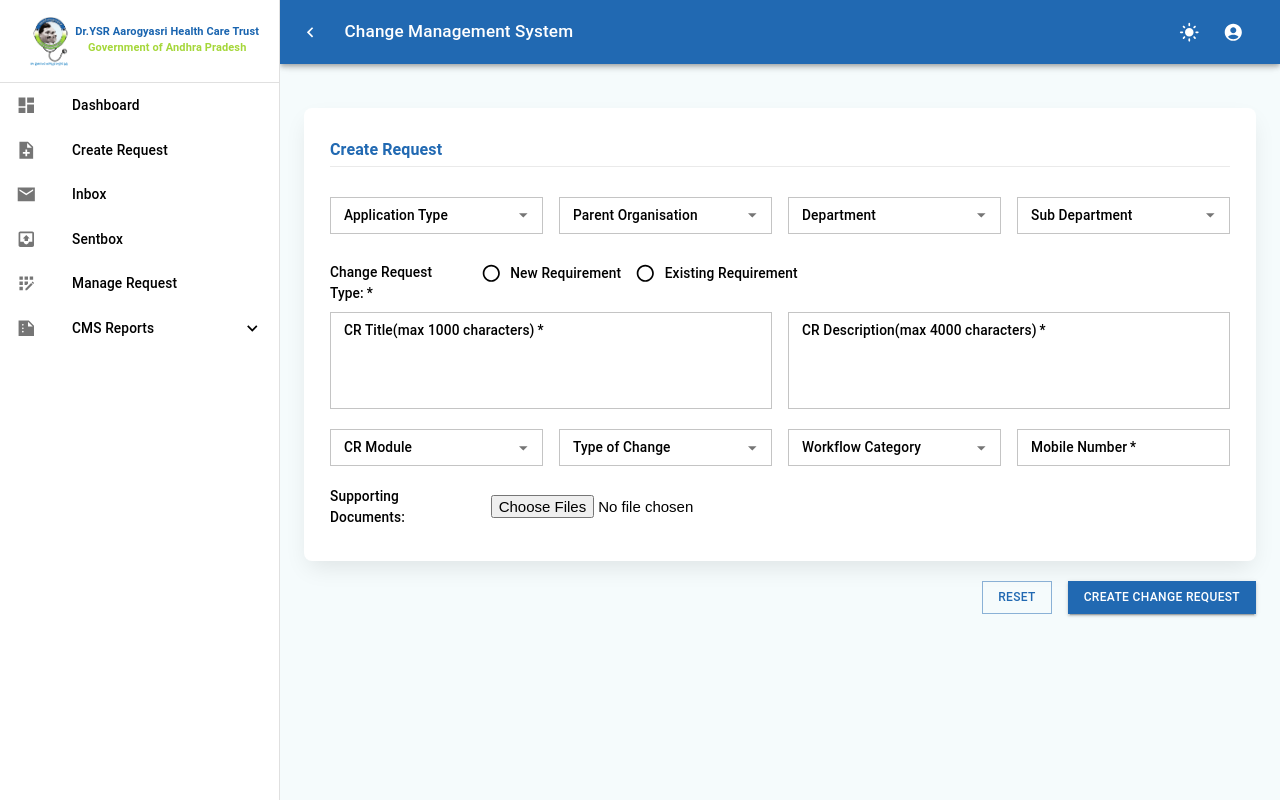
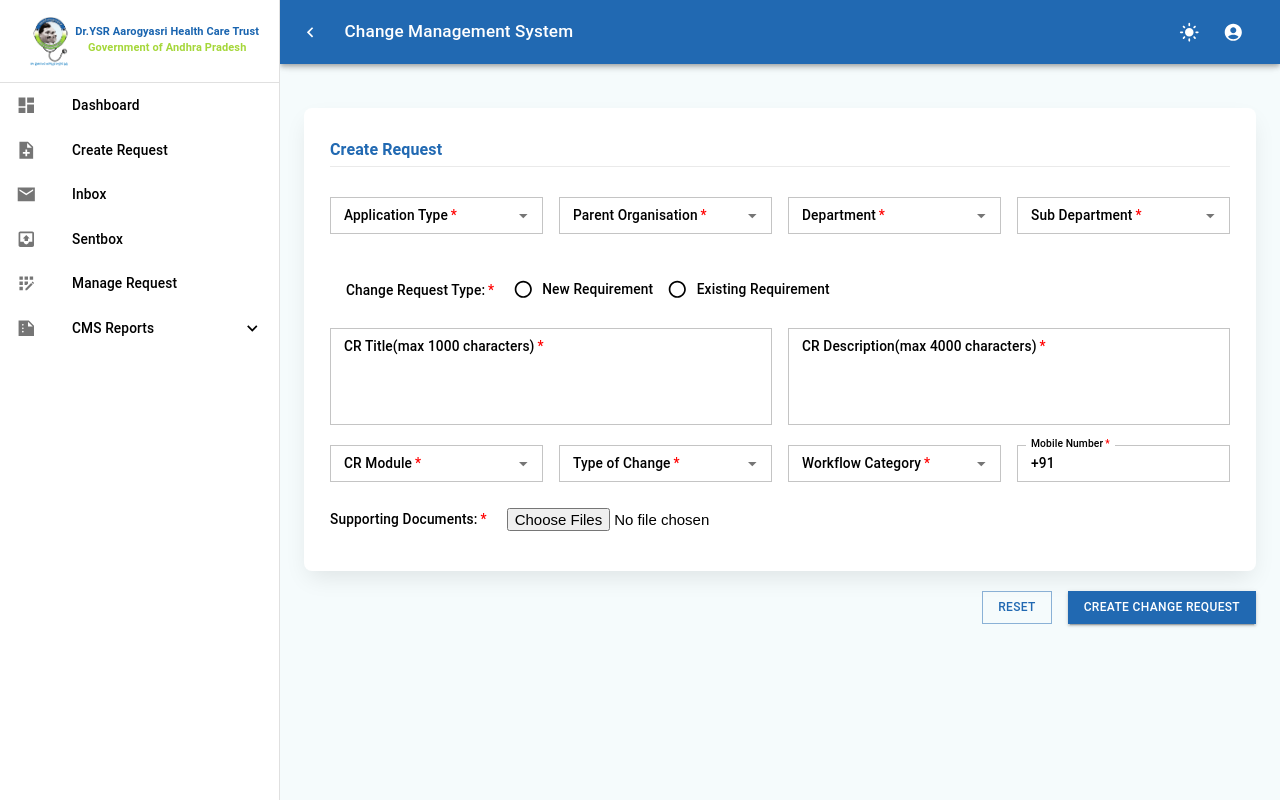
Before and after one commit to Sravani-Sravani/CMS, a React (Create React App) app: page /#/CreateRequest in a window 1280 px wide. Built offline with nearby package versions, Linux system fonts and the light colour scheme.

Commit message:
updated cms

```diff
--- a/src/components/CMSReport.js
+++ b/src/components/CMSReport.js
@@ -201,7 +201,7 @@ const CMSReport = () => {
 
             <Grid item xs={12} sm={3} md={3} lg={3}>
               <TextField
-                margin="normal"
+                margin="0"
                 required
                 fullWidth
                 id="crid"
@@ -224,7 +224,7 @@ const CMSReport = () => {
                 options={options}
                 sx={{ width: "100%"}}
                 renderInput={(params) => (
-                  <TextField {...params} label="State" />
+                  <TextField {...params} label="Status" />
                 )}
               />
             </Grid>
--- a/src/pages/CreateRequest.js
+++ b/src/pages/CreateRequest.js
@@ -1,10 +1,11 @@
 import * as React from 'react';
 import Avatar from '@mui/material/Avatar';
 import Button from '@mui/material/Button';
+import { createTheme, ThemeProvider } from '@mui/material';
 import CssBaseline from '@mui/material/CssBaseline';
 import TextField from '@mui/material/TextField';
 import FormControlLabel from '@mui/material/FormControlLabel';
-import Checkbox from '@mui/material/Checkbox';
+import Stack from '@mui/material/Stack';
 import Link from '@mui/material/Link';
 import Paper from '@mui/material/Paper';
 import Box from '@mui/material/Box';
@@ -16,7 +17,7 @@ import Header from "../layouts/Header";
 import Footer from "../layouts/Footer";
 import { useFormik } from "formik";
 import styled from "styled-components";
-
+import {InputAdornment} from "@mui/material";
 import Card from '@mui/material/Card';
 import CardActions from '@mui/material/CardActions';
 import CardContent from '@mui/material/CardContent';
@@ -25,6 +26,8 @@ import Radio from '@mui/material/Radio';
 import RadioGroup from '@mui/material/RadioGroup';
 import FormControl from '@mui/material/FormControl';
 import FormLabel from '@mui/material/FormLabel';
+import { useRef, useState } from 'react';
+
 
 import Autocomplete from '@mui/material/Autocomplete';
 
@@ -44,15 +47,50 @@ const WhiteBorderTextField = styled(TextField)`
   }
 `;
 function CreateRequest1() {
+  const aRef = useRef(null);
+
     const options = [
         { label: 'One', id: 1 },
         { label: 'Two', id: 2 },
       ];
       const name = 'Create Request'
+      const [at, setAt] = React.useState('');
+  const [po, setPo] = React.useState('');
+  const [dept, setDept] = React.useState('');
+  const [sub, setSub] = React.useState('');
+  const [rtn, setRtn] = React.useState(null);
+  const [rte, setRte] = React.useState(null);
+  const [crt, setCrt] = React.useState('');
+  const [crd, setCrd] = React.useState('');
+  const [crm, setCrm] = React.useState('');
+  const [tc, setTc] = React.useState('');
+  const [wfc, setWfc] = React.useState('');
+   const [mno, setMno] = React.useState('');
+
+  const resetForm = () =>{
+    setAt("")
+    setPo("")
+    setDept("")
+    setSub("")
+    setRtn(null)
+    setRte(null)
+    setCrt("")
+    setCrd("")
+    setCrm("")
+    setTc("")
+    setWfc("")
+    setMno("")
+    aRef.current.value = null;
+
+  }
+
+
+
     return(
         <>
         <Card>
             <CardContent>
+
             {/* <Typography variant="h4"  color="text.secondary" gutterBottom>
             Create Request
           </Typography> */}
@@ -70,53 +108,70 @@ function CreateRequest1() {
                <Autocomplete
                   disablePortal
 
-                  onChange={(event, value) => console.log(value)}
+                  value={at}
+                    onChange={(event, newValue)=>{
+                      setAt(newValue);
+                    }}
+
                   margin="normal"
                   fullWidth
                   size="small"
                   id="combo-box-demo"
                   options={options}
 
-                  renderInput={(params) => <TextField {...params} label="Application Type"/>}
+                  renderInput={(params) => <TextField {...params} label="Application Type" required/>}
                 />
             </Grid>
             <Grid item xs={12} sm={4} md={3} lg={3}>
               <Autocomplete
                   disablePortal
-                  onChange={(event, value) => console.log(value)}
+
+                  value={po}
+                    onChange={(event, newValue)=>{
+                      setPo(newValue);
+                    }}
+
                   margin="normal"
                   fullWidth
                   size="small"
                   id="combo-box-demo"
                   options={options}
 
-                  renderInput={(params) => <TextField {...params} label="Parent Organisation"/>}
+                  renderInput={(params) => <TextField {...params} label="Parent Organisation" required/>}
                 />
             </Grid>
             <Grid item xs={12} sm={4} md={3} lg={3}>
               <Autocomplete
                   disablePortal
-                  onChange={(event, value) => console.log(value)}
+                  value={dept}
+                    onChange={(event, newValue)=>{
+                      setDept(newValue);
+                    }}
+
                   margin="normal"
                   fullWidth
                   size="small"
                   id="combo-box-demo"
                   options={options}
 
-                  renderInput={(params) => <TextField {...params} label="Department"/>}
+                  renderInput={(params) => <TextField {...params} label="Department" required/>}
                 />
             </Grid>
             <Grid item xs={12} sm={4} md={3} lg={3}>
               <Autocomplete
                   disablePortal
-                  onChange={(event, value) => console.log(value)}
+                  value={sub}
+                  onChange={(event, newValue)=>{
+                    setSub(newValue);
+                  }}
+
                   margin="normal"
                   fullWidth
                   size="small"
                   id="combo-box-demo"
                   options={options}
 
-                  renderInput={(params) => <TextField {...params} label="Sub Department"/>}
+                  renderInput={(params) => <TextField {...params} label="Sub Department" required/>}
                 />
             </Grid>
                 </Grid>
@@ -128,15 +183,18 @@ function CreateRequest1() {
             columnSpacing={2}
             justify="flex-end"
             alignItems="center"
+            margin="0"
 
           >
-            <Grid item xs={12} sm={2} md={2} lg={2} >
-            <FormLabel id="demo-row-radio-buttons-group-label"  required>
+
+            <Grid item  xs={12} sm={2} md={2} lg={2} >
+
+            <FormLabel id="demo-row-radio-buttons-group-label"   required>
                   Change Request Type:
                 </FormLabel>
             </Grid>
             <Grid item  xs={12} sm={10} md={10} lg={10}>
-              <FormControl  >
+              <FormControl sx={{width:"max-content",ml:2,mt:2}} >
 
                 <RadioGroup
                   row
@@ -144,19 +202,27 @@ function CreateRequest1() {
                   name="row-radio-buttons-group"
                 >
                   <FormControlLabel
-                    value="female"
+                    value={rtn}
+                    defaultValue={rtn}
+                    onChange={(newValue) => setRtn(newValue.target.value)}
+
                     control={<Radio />}
                     label="New Requirement"
                   />
                   <FormControlLabel
-                    value="male"
+                    value={rte}
+                    defaultValue={rte}
+                    onChange={(newValue) => setRte(newValue.target.value)}
+
                     control={<Radio />}
                     label="Existing Requirement"
                   />
 
                 </RadioGroup>
               </FormControl>
+
             </Grid>
+
             </Grid>
             <Grid
             container
@@ -169,6 +235,8 @@ function CreateRequest1() {
           >
             <Grid item xs={12} sm={6} md={6} lg={6}>
               <TextField
+               value={crt}
+               onChange={(newValue) => setCrt(newValue.target.value)}
 
                 multiline
                 required
@@ -183,6 +251,8 @@ function CreateRequest1() {
             </Grid>
             <Grid item xs={12} sm={6} md={6} lg={6}>
               <TextField
+                value={crd}
+                onChange={(newValue) => setCrd(newValue.target.value)}
 
                 multiline
                 required
@@ -208,47 +278,69 @@ function CreateRequest1() {
                 <Grid item xs={12} sm={4} md={3} lg={3}>
                <Autocomplete
                   disablePortal
-                  onChange={(event, value) => console.log(value)}
+                  value={crm}
+                    onChange={(event,value) => {setCrm(value)}}
+
                   margin="normal"
                   fullWidth
                   size="small"
                   id="combo-box-demo"
                   options={options}
 
-                  renderInput={(params) => <TextField {...params} label="CR Module"/>}
+                  renderInput={(params) => <TextField {...params} label="CR Module" required/>}
                 />
             </Grid>
             <Grid item xs={12} sm={4} md={3} lg={3}>
               <Autocomplete
                   disablePortal
-                  onChange={(event, value) => console.log(value)}
+                  value={tc}
+                    onChange={(event,value) => {setTc(value)}}
+
                   margin="normal"
                   fullWidth
                   size="small"
                   id="combo-box-demo"
                   options={options}
 
-                  renderInput={(params) => <TextField {...params} label="Type of Change"/>}
+                  renderInput={(params) => <TextField {...params} label="Type of Change" required/>}
                 />
             </Grid>
             <Grid item xs={12} sm={4} md={3} lg={3}>
               <Autocomplete
                   disablePortal
-                  onChange={(event, value) => console.log(value)}
+                  value={wfc}
+                    onChange={(event,value) => {setWfc(value)}}
+
                   margin="normal"
                   fullWidth
                   size="small"
                   id="combo-box-demo"
                   options={options}
 
-                  renderInput={(params) => <TextField {...params} label="Workflow Category"/>}
+                  renderInput={(params) => <TextField {...params} label="Workflow Category" required/>}
                 />
             </Grid>
             <Grid item xs={12} sm={4} md={3} lg={3}>
             <TextField
                 margin="normal"
+                type="number"
                 required
                 fullWidth
+                value={mno}
+                onChange={(newValue) => setMno(newValue.target.value)}
+                InputProps={{
+                  startAdornment: <InputAdornment position="start">
+                     +91
+                     </InputAdornment>,
+                }}
+                  onKeyPress={(e) => {
+
+                    if (e?.key === '-' || e?.key === '+' ) {
+                      e.preventDefault();
+                    }
+
+                  }}
+
 
                 label="Mobile Number"
                 id="combo-box-demo"
@@ -270,21 +362,22 @@ function CreateRequest1() {
 
           >
             <Grid item xs={12} sm={2} md={2} lg={2}>
-            <FormLabel id="demo-row-radio-buttons-group-label" >
+            <FormLabel id="demo-row-radio-buttons-group-label" required >
                   Supporting Documents:
                 </FormLabel>
             </Grid>
             <Grid item xs={12} sm={10} md={10} lg={10}>
-                <Button  component="label" sx={{bgcolor: "white", color: "black",textTransform: 'none'}}><input  type="file"  style={{ fontSize:"15px" }}  multiple /></Button>
+                <Button  component="label" sx={{bgcolor: "white", color: "black",textTransform: 'none',ml:2}}><input  type="file" ref={aRef} style={{ fontSize:"15px" }}  multiple /></Button>
             </Grid>
             </Grid>
+
             </CardContent>
         </Card>
         <Box
 
         sx={{   float: "right" }}
       >
-        <Button  variant="outlined" sx={{mr:2}}>
+        <Button onClick={() => resetForm() } variant="outlined" sx={{mr:2}}>
           Reset
         </Button>
         <Button  variant="contained">
--- a/src/pages/ViewCR/CRStatus.js
+++ b/src/pages/ViewCR/CRStatus.js
@@ -141,6 +141,7 @@ export default function CRDetails() {
                         }}
                     /></Grid>
             </Grid>
+            <Button variant="contained" size='small' sx={{   float: "right",mt:2 }}>Back</Button>
             </CardContent>
         </Card>
         </Card>
@@ -164,8 +165,8 @@ export default function CRDetails() {
           >
 
 
-            <Button variant="contained" size='small' >Close</Button>
-            <Button variant="contained" size='small' >Previous Remarks</Button>
+            {/* <Button variant="contained" size='small' >Close</Button>
+            <Button variant="contained" size='small' >Previous Remarks</Button> */}
         </Stack>
 
         {/* </ThemeProvider> */}
--- a/src/utils/ColorModeContext.js
+++ b/src/utils/ColorModeContext.js
@@ -67,6 +67,23 @@ export const ColorModeContextProvider = ({ children }) => {
                 padding:10
                 }
                 }
+                },
+                MuiFormLabel: {
+                  styleOverrides: {
+                    root: {
+                      display: "flex",
+                    width: "max-content",
+
+                    },
+                    asterisk: {
+                      color: "red",
+                      "&$error": {
+                        color: "#db3131",
+                      },
+
+                    },
+
+                  },
                 },
                 MuiTextField: {
                   styleOverrides: {
```
Also changed, not shown: 1 other file (tests, documents, lock files or other folders).
